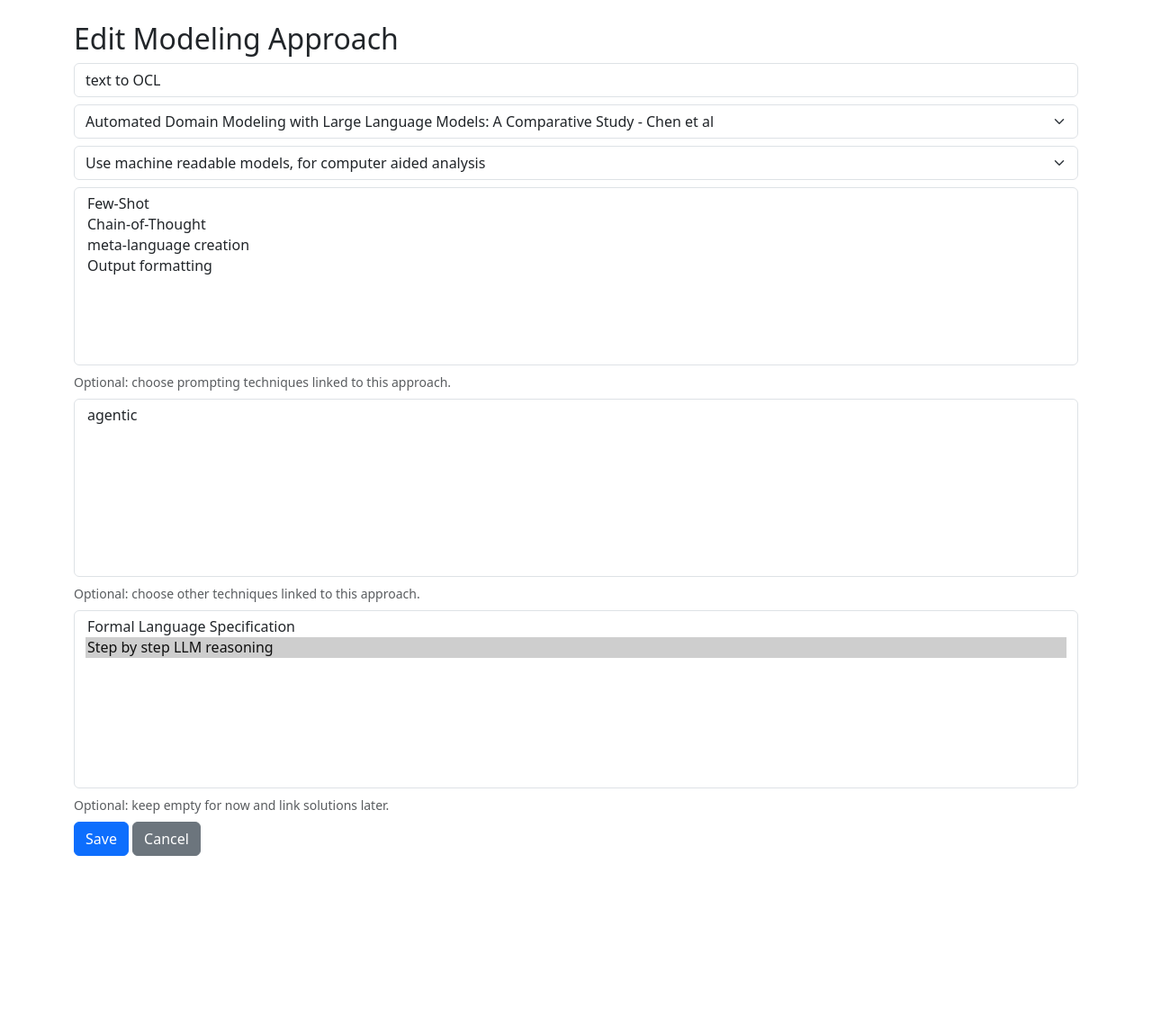
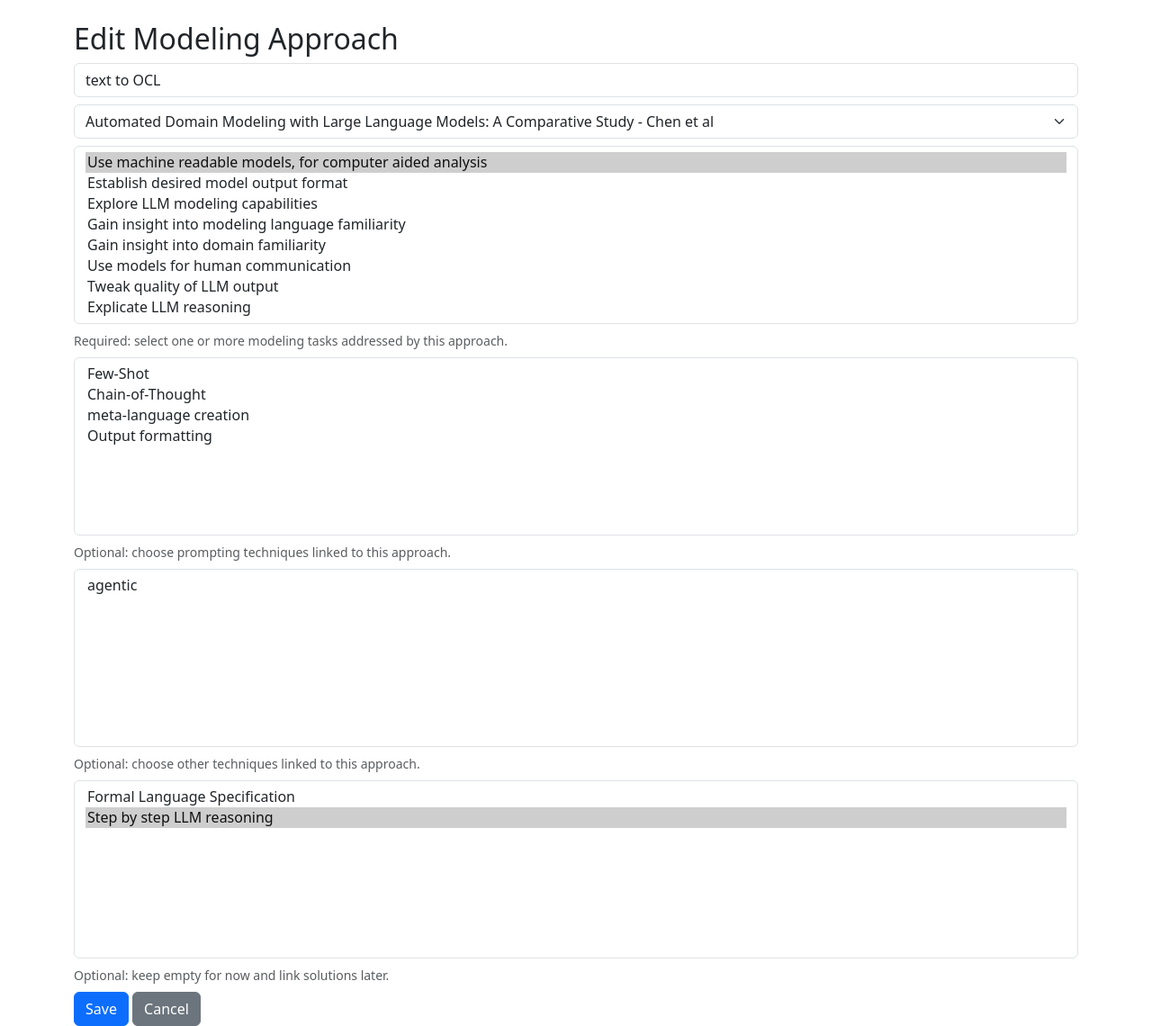
Before and after one commit to sybrendekinderen-afk/aap-alternative-modeling-app, a Flask app: page /edit_modeling_approach/1 in a window 1280 px wide. Shown: the whole page at 90% size. Before the commit the page ends 951 px from the top, so only its background shows below. Run offline with Flask 3, Linux system fonts and the light colour scheme; some libraries are stand-ins or nearby versions.

Commit message:
modeling task 1..* --- 1..* modeling approach instead of modeling task 1..1. Changes in population, and navigation. Also added keep alive for supabase db

```diff
--- a/app.py
+++ b/app.py
@@ -1,5 +1,6 @@
-from flask import Flask, render_template, request, redirect, g
+from flask import Flask, jsonify, render_template, request, redirect, g
 import importlib
+import hmac
 import json
 import os
 from urllib.parse import parse_qsl, urlencode, urlparse, urlunparse
@@ -179,6 +180,36 @@ def _save_data_to_postgres(data):
         return False
 
 
+@app.route("/api/keepalive", methods=["GET"])
+def database_keepalive():
+    """Run a minimal scheduled query so the hosted database stays active."""
+
+    cron_secret = os.environ.get("CRON_SECRET", "").strip()
+    if cron_secret:
+        authorization = request.headers.get("Authorization", "")
+        expected = f"Bearer {cron_secret}"
+        if not hmac.compare_digest(authorization, expected):
+            return jsonify({"ok": False}), 401
+
+    if not _remote_persistence_enabled():
+        return jsonify({"ok": False, "reason": "remote persistence disabled"}), 503
+
+    db_url = _get_database_url()
+    psycopg = _get_psycopg_module()
+    if not db_url or psycopg is None:
+        return jsonify({"ok": False, "reason": "database unavailable"}), 503
+
+    try:
+        with psycopg.connect(db_url) as conn:
+            with conn.cursor() as cur:
+                cur.execute("SELECT 1")
+                cur.fetchone()
+        return jsonify({"ok": True})
+    except Exception as exc:
+        print(f"Database keepalive failed: {type(exc).__name__}: {exc}")
+        return jsonify({"ok": False, "reason": "database query failed"}), 503
+
+
 def _load_raw_data():
     """Return parsed JSON from Postgres or the local data file."""
 
@@ -325,6 +356,15 @@ def load_data():
             except (TypeError, ValueError):
                 approach_id = get_next_modeling_approach_id(normalized_approaches)
 
+            normalized_task_ids = []
+            legacy_task_id = parse_optional_int(approach.pop("modeling_task_id", None))
+            if legacy_task_id is not None:
+                normalized_task_ids.append(legacy_task_id)
+            raw_task_ids = approach.get("modeling_task_ids", [])
+            if not isinstance(raw_task_ids, list):
+                raw_task_ids = [raw_task_ids]
+            normalized_task_ids.extend(parse_int_list(raw_task_ids))
+
             normalized_solution_ids = []
             for solution_id in approach.get("solution_ids", []):
                 try:
@@ -350,7 +390,7 @@ def load_data():
                 "id": approach_id,
                 "name": str(approach.get("name", "") or "").strip(),
                 "source_id": parse_optional_int(approach.get("source_id")),
-                "modeling_task_id": parse_optional_int(approach.get("modeling_task_id")),
+                "modeling_task_ids": list(dict.fromkeys(normalized_task_ids)),
                 "solution_ids": list(dict.fromkeys(normalized_solution_ids)),
                 "prompting_technique_ids": list(dict.fromkeys(normalized_prompting_ids)),
                 "other_technique_ids": list(dict.fromkeys(normalized_other_ids)),
@@ -483,6 +523,10 @@ def load_data():
             ]
 
         for approach in store.get("modeling_approaches", []):
+            approach["modeling_task_ids"] = [
+                task_id for task_id in approach.get("modeling_task_ids", [])
+                if task_id in valid_task_ids
+            ]
             approach["prompting_technique_ids"] = [
                 tid for tid in approach.get("prompting_technique_ids", [])
                 if tid in valid_prompting_ids
@@ -498,7 +542,7 @@ def load_data():
                 continue
             if approach.get("source_id") not in valid_source_ids:
                 continue
-            if approach.get("modeling_task_id") not in valid_task_ids:
+            if not approach.get("modeling_task_ids"):
                 continue
             filtered_approaches.append(approach)
         store["modeling_approaches"] = filtered_approaches
@@ -619,6 +663,40 @@ def get_modeling_approach_lookup(modeling_approaches):
     return {approach["id"]: approach for approach in modeling_approaches}
 
 
+def get_modeling_approach_task_lookup(modeling_approaches, modeling_tasks):
+    task_lookup = {task.get("id"): task for task in modeling_tasks}
+    lookup = {}
+    for approach in modeling_approaches:
+        lookup[approach.get("id")] = [
+            task_lookup[task_id]
+            for task_id in approach.get("modeling_task_ids", [])
+            if task_id in task_lookup
+        ]
+    return lookup
+
+
+def get_modeling_task_approach_lookup(modeling_approaches, modeling_tasks):
+    lookup = {task.get("id"): [] for task in modeling_tasks}
+    for approach in modeling_approaches:
+        for task_id in approach.get("modeling_task_ids", []):
+            if task_id in lookup:
+                lookup[task_id].append(approach)
+    return lookup
+
+
+def get_modeling_approach_problem_lookup(modeling_approaches, modeling_tasks):
+    task_lookup = {task.get("id"): task for task in modeling_tasks}
+    lookup = {}
+    for approach in modeling_approaches:
+        problem_ids = []
+        for task_id in approach.get("modeling_task_ids", []):
+            task = task_lookup.get(task_id)
+            if task:
+                problem_ids.extend(task.get("modeling_problem_ids", []))
+        lookup[approach.get("id")] = list(dict.fromkeys(problem_ids))
+    return lookup
+
+
 def get_modeling_problem_solution_lookup(solutions, modeling_problems):
     solution_lookup = {solution.get("id"): solution for solution in solutions}
     lookup = {}
@@ -700,14 +778,18 @@ def get_approach_count_by_notation(modeling_approaches, modeling_tasks, model_ty
     counts = {}
 
     for approach in modeling_approaches:
-        task = task_lookup.get(approach.get("modeling_task_id"))
-        if not task:
-            continue
-        model_type = model_type_lookup.get(task.get("model_type_id"))
-        notation = "Unspecified"
-        if model_type:
-            notation = str(model_type.get("notation") or model_type.get("name") or "Unspecified").strip() or "Unspecified"
-        counts[notation] = counts.get(notation, 0) + 1
+        approach_notations = set()
+        for task_id in approach.get("modeling_task_ids", []):
+            task = task_lookup.get(task_id)
+            if not task:
+                continue
+            model_type = model_type_lookup.get(task.get("model_type_id"))
+            notation = "Unspecified"
+            if model_type:
+                notation = str(model_type.get("notation") or model_type.get("name") or "Unspecified").strip() or "Unspecified"
+            approach_notations.add(notation)
+        for notation in approach_notations:
+            counts[notation] = counts.get(notation, 0) + 1
 
     return [
         {"label": notation, "count": count}
@@ -891,9 +973,10 @@ def get_solution_model_type_lookup(solutions, modeling_approaches, modeling_task
         for approach_id in solution.get("modeling_approach_ids", []):
             approach = approach_lookup.get(approach_id)
             if approach:
-                task = task_lookup.get(approach.get("modeling_task_id"))
-                if task and task.get("model_type_id") is not None:
-                    model_type_ids.append(str(task["model_type_id"]))
+                for task_id in approach.get("modeling_task_ids", []):
+                    task = task_lookup.get(task_id)
+                    if task and task.get("model_type_id") is not None:
+                        model_type_ids.append(str(task["model_type_id"]))
         lookup[solution.get("id")] = list(dict.fromkeys(model_type_ids))
     return lookup
 
@@ -955,9 +1038,11 @@ def get_modeling_approach_model_type_lookup(modeling_approaches, modeling_tasks)
     task_lookup = {task.get("id"): task for task in modeling_tasks}
     lookup = {}
     for approach in modeling_approaches:
-        task = task_lookup.get(approach.get("modeling_task_id"))
-        model_type_id = task.get("model_type_id") if task else None
-        lookup[approach.get("id")] = [model_type_id] if model_type_id is not None else []
+        lookup[approach.get("id")] = list(dict.fromkeys(
+            task_lookup[task_id].get("model_type_id")
+            for task_id in approach.get("modeling_task_ids", [])
+            if task_id in task_lookup and task_lookup[task_id].get("model_type_id") is not None
+        ))
     return lookup
 
 
@@ -1137,6 +1222,9 @@ def home():
         underlying_llm_lookup=get_underlying_llm_lookup(underlying_llms),
         modeling_tasks=modeling_tasks,
         modeling_task_lookup=get_modeling_task_lookup(modeling_tasks),
+        modeling_approach_task_lookup=get_modeling_approach_task_lookup(modeling_approaches, modeling_tasks),
+        modeling_task_approach_lookup=get_modeling_task_approach_lookup(modeling_approaches, modeling_tasks),
+        modeling_approach_problem_lookup=get_modeling_approach_problem_lookup(modeling_approaches, modeling_tasks),
         modeling_task_solution_lookup=get_modeling_task_solution_lookup(solutions),
         modeling_problems=modeling_problems,
         modeling_problem_lookup=get_modeling_problem_lookup(modeling_problems),
@@ -1210,7 +1298,7 @@ def add_modeling_approach():
 
     name = request.form.get("modeling_approach_name", "").strip()
     source_id = parse_optional_int(request.form.get("source_id", ""))
-    modeling_task_id = parse_optional_int(request.form.get("modeling_task_id", ""))
+    modeling_task_ids = list(dict.fromkeys(parse_int_list(request.form.getlist("modeling_task_ids"))))
     solution_ids = list(dict.fromkeys(parse_int_list(request.form.getlist("solution_ids"))))
     prompting_technique_ids = list(dict.fromkeys(parse_int_list(request.form.getlist("prompting_technique_ids"))))
     other_technique_ids = list(dict.fromkeys(parse_int_list(request.form.getlist("other_technique_ids"))))
@@ -1220,7 +1308,9 @@ def add_modeling_approach():
         return redirect("/")
     if source_id is None or not any(source.get("id") == source_id for source in sources):
         return redirect("/")
-    if modeling_task_id is None or not any(task.get("id") == modeling_task_id for task in modeling_tasks):
+    valid_task_ids = {task.get("id") for task in modeling_tasks}
+    modeling_task_ids = [task_id for task_id in modeling_task_ids if task_id in valid_task_ids]
+    if not modeling_task_ids:
         return redirect("/")
     valid_solution_ids = {solution.get("id") for solution in solutions}
     valid_prompting_ids = {tech.get("id") for tech in prompting_techniques}
@@ -1236,7 +1326,7 @@ def add_modeling_approach():
         "id": new_id,
         "name": name,
         "source_id": source_id,
-        "modeling_task_id": modeling_task_id,
+        "modeling_task_ids": modeling_task_ids,
         "solution_ids": [],
         "prompting_technique_ids": prompting_technique_ids,
         "other_technique_ids": other_technique_ids,
@@ -1269,7 +1359,7 @@ def update_modeling_approach(modeling_approach_id):
     modeling_problems = store.get("modeling_problems", [])
 
     source_id = parse_optional_int(request.form.get("source_id", ""))
-    modeling_task_id = parse_optional_int(request.form.get("modeling_task_id", ""))
+    modeling_task_ids = list(dict.fromkeys(parse_int_list(request.form.getlist("modeling_task_ids"))))
     solution_ids = list(dict.fromkeys(parse_int_list(request.form.getlist("solution_ids"))))
     prompting_technique_ids = list(dict.fromkeys(parse_int_list(request.form.getlist("prompting_technique_ids"))))
     other_technique_ids = list(dict.fromkeys(parse_int_list(request.form.getlist("other_technique_ids"))))
@@ -1278,10 +1368,12 @@ def update_modeling_approach(modeling_approach_id):
     valid_prompting_ids = {tech.get("id") for tech in prompting_techniques}
     valid_other_ids = {tech.get("id") for tech in other_techniques}
     valid_problem_ids = {problem.get("id") for problem in modeling_problems}
+    valid_task_ids = {task.get("id") for task in modeling_tasks}
     solution_ids = [sid for sid in solution_ids if sid in valid_solution_ids]
     prompting_technique_ids = [tid for tid in prompting_technique_ids if tid in valid_prompting_ids]
     other_technique_ids = [tid for tid in other_technique_ids if tid in valid_other_ids]
     modeling_problem_ids = [pid for pid in modeling_problem_ids if pid in valid_problem_ids]
+    modeling_task_ids = [task_id for task_id in modeling_task_ids if task_id in valid_task_ids]
 
     for approach in modeling_approaches:
         if approach.get("id") != modeling_approach_id:
@@ -1292,12 +1384,12 @@ def update_modeling_approach(modeling_approach_id):
             return redirect("/")
         if source_id is None or not any(source.get("id") == source_id for source in sources):
             return redirect("/")
-        if modeling_task_id is None or not any(task.get("id") == modeling_task_id for task in modeling_tasks):
+        if not modeling_task_ids:
             return redirect("/")
 
         approach["name"] = name
         approach["source_id"] = source_id
-        approach["modeling_task_id"] = modeling_task_id
+        approach["modeling_task_ids"] = modeling_task_ids
         approach["prompting_technique_ids"] = prompting_technique_ids
         approach["other_technique_ids"] = other_technique_ids
         approach["modeling_problem_ids"] = modeling_problem_ids
@@ -1404,14 +1496,14 @@ def delete_modeling_task(modeling_task_id):
     store = load_data()
     linked_approaches = [
         approach for approach in store.get("modeling_approaches", [])
-        if approach.get("modeling_task_id") == modeling_task_id
+        if modeling_task_id in approach.get("modeling_task_ids", [])
     ]
     if linked_approaches:
         return redirect("/")
     removed_approach_ids = {
         approach.get("id")
         for approach in store.get("modeling_approaches", [])
-        if approach.get("modeling_task_id") == modeling_task_id
+        if modeling_task_id in approach.get("modeling_task_ids", [])
     }
     store["modeling_tasks"] = [
         mt for mt in store.get("modeling_tasks", [])
@@ -1424,7 +1516,7 @@ def delete_modeling_task(modeling_task_id):
         ]
     store["modeling_approaches"] = [
         approach for approach in store.get("modeling_approaches", [])
-        if approach.get("modeling_task_id") != modeling_task_id
+        if modeling_task_id not in approach.get("modeling_task_ids", [])
     ]
     for solution in store.get("solutions", []):
         solution["modeling_approach_ids"] = [
--- a/templates/edit_paper.html
+++ b/templates/edit_paper.html
@@ -87,11 +87,12 @@
             <option value="{{ source.id }}" {% if source.id == modeling_approach.source_id %}selected{% endif %}>{{ source.title }}{% if source.author %} - {{ source.author }}{% endif %}</option>
           {% endfor %}
         </select>
-        <select class="form-select mb-2" name="modeling_task_id" required>
+        <select class="form-select mb-2" name="modeling_task_ids" multiple size="8" required>
           {% for task in modeling_tasks %}
-            <option value="{{ task.id }}" {% if task.id == modeling_approach.modeling_task_id %}selected{% endif %}>{{ task.name }}</option>
+            <option value="{{ task.id }}" {% if task.id in modeling_approach.modeling_task_ids %}selected{% endif %}>{{ task.name }}</option>
           {% endfor %}
         </select>
+        <div class="form-text mb-2">Required: select one or more modeling tasks addressed by this approach.</div>
         <select class="form-select mb-2" name="prompting_technique_ids" multiple size="8">
           {% for technique in prompting_techniques %}
             <option value="{{ technique.id }}" {% if technique.id in modeling_approach.prompting_technique_ids %}selected{% endif %}>{{ technique.name }}</option>
```
Also changed, not shown: data.json (+9 -3 lines), templates/index.html (+14 -13 lines), vercel.json.
